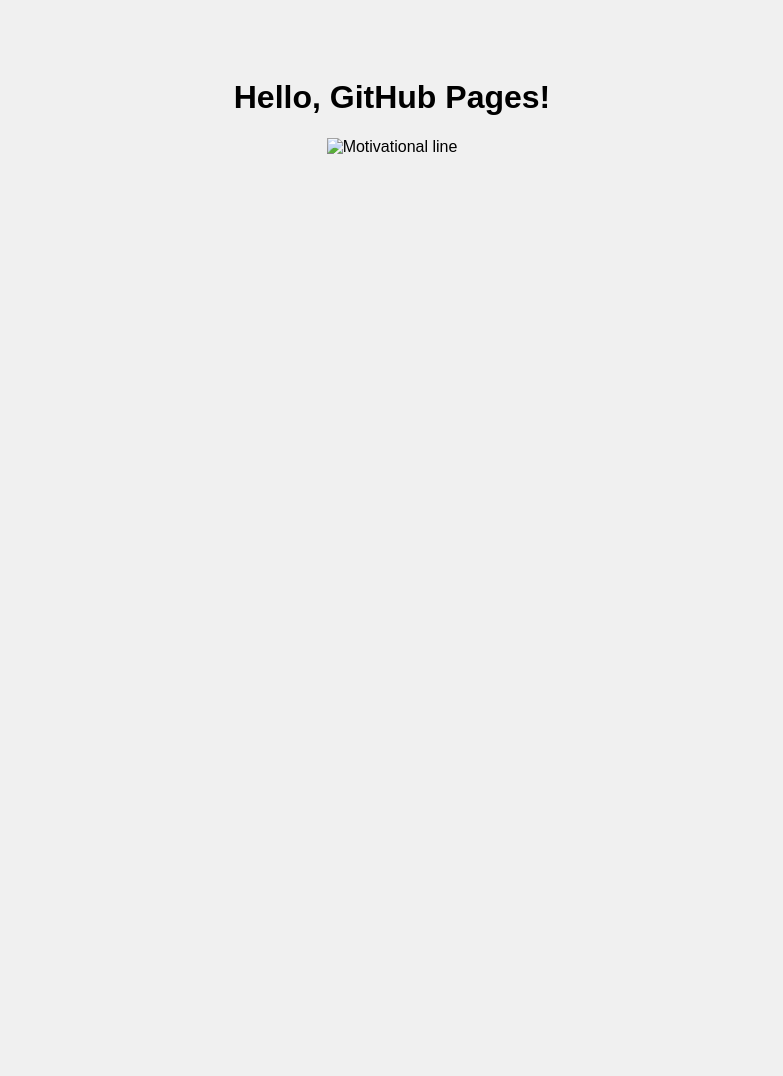
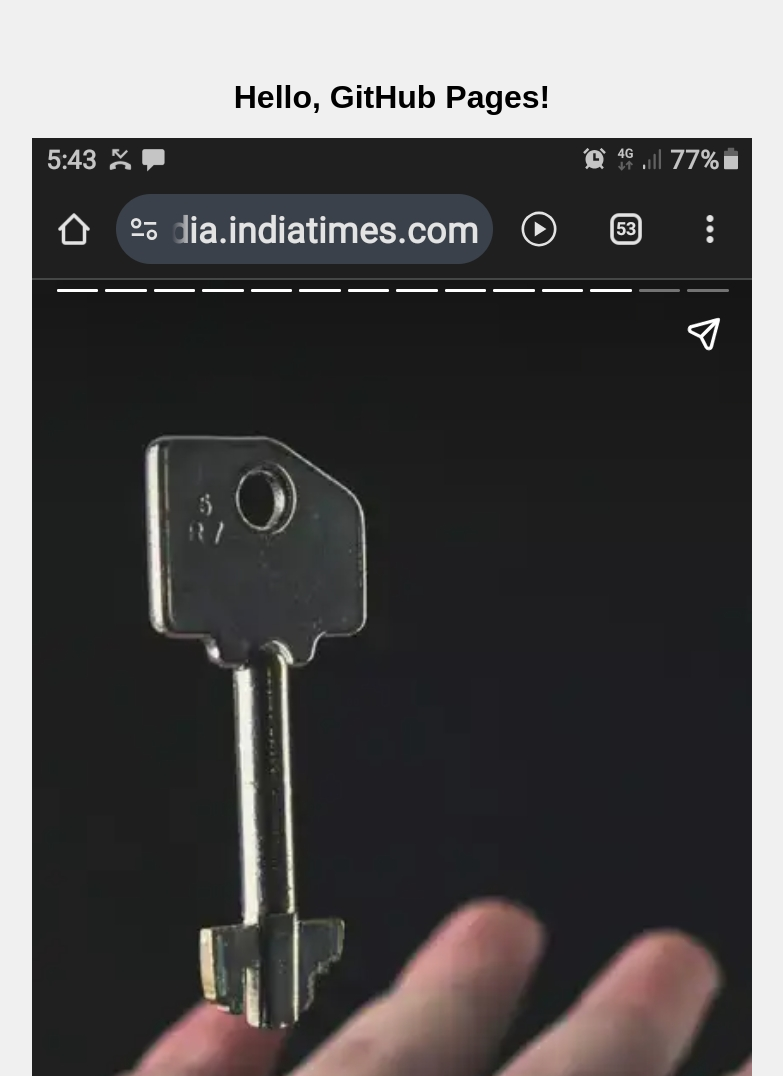
Before and after one commit to SAMMU-VS/Samiulla, a plain HTML site: page index.html in a window 1280 px wide. Shown: the top 1076 px of the page, without its empty margins (248-1031 px from the left). Before the commit the page ends 800 px from the top, so only its background shows below. Drawn offline with Linux system fonts and the light colour scheme.

Commit message:
Update index.html

```diff
--- a/index.html
+++ b/index.html
@@ -4,7 +4,7 @@
 <body>
   <h1 >Hello, GitHub Pages!</h1>
   <p>
-    <img src="BMW/vs.jpg" alt="Motivational line" >
+    <img src="vs.jpg" alt="Motivational line" >
   </p>
 </body>
 </html>
```
